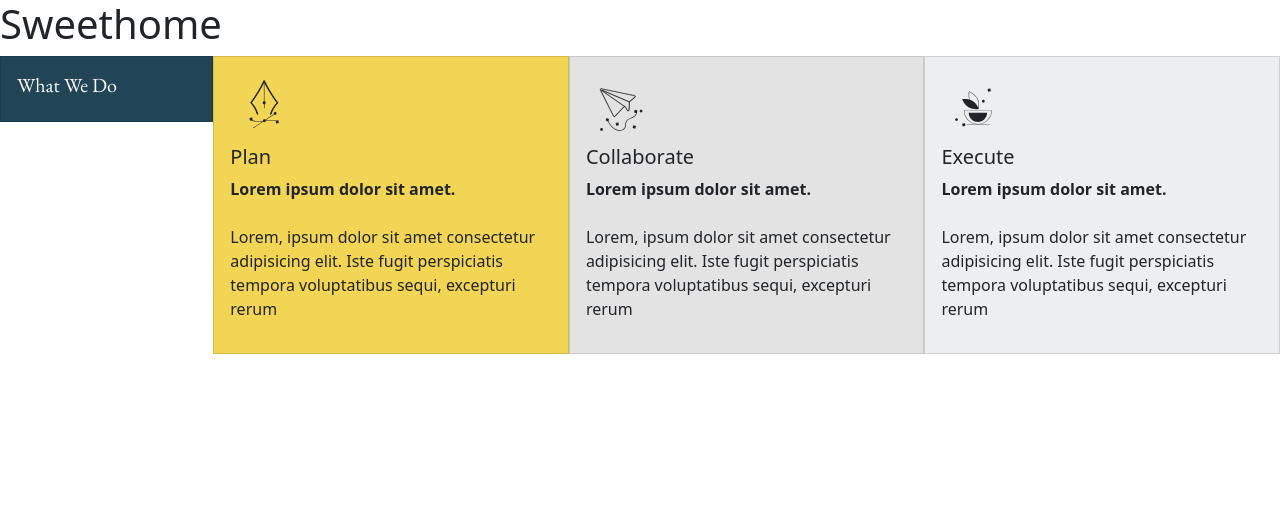
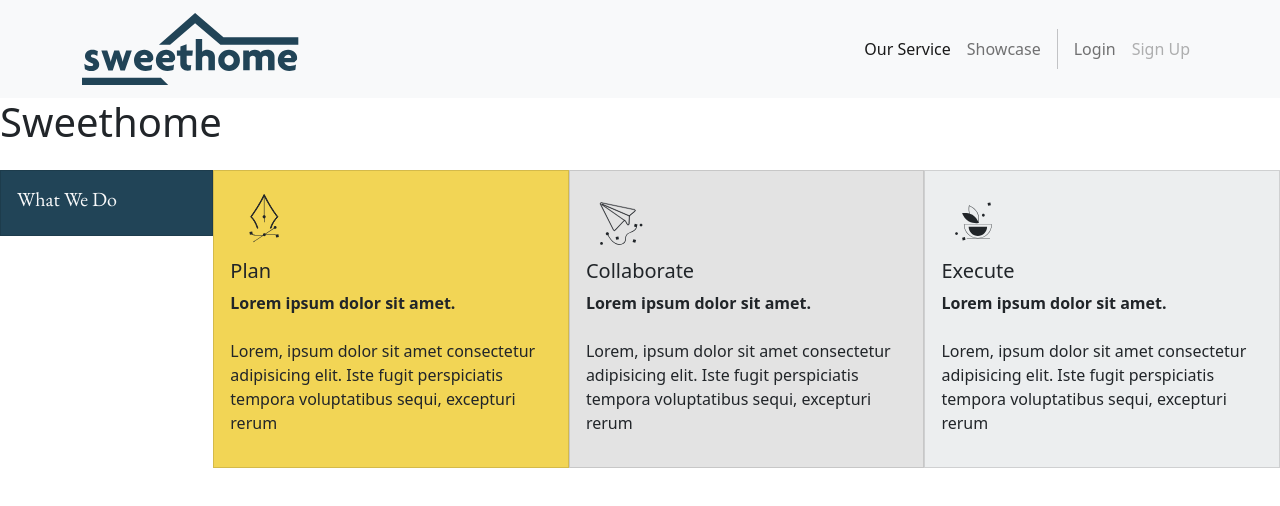
Before and after one commit to ga16sweethome/Sweethome-Frontend-Side, a React (Create React App) app: page / in a window 1280 px wide. Shown: the top 506 px of the page. Built offline with nearby package versions, Linux system fonts and the light colour scheme.

Commit message:
navbar update

```diff
--- a/src/App.jsx
+++ b/src/App.jsx
@@ -1,8 +1,10 @@
+import Navbar from './components/navbar/Navbar';
 import { HomePage } from './pages';
 
 function App() {
   return (
     <div>
+      <Navbar />
       <h1>Sweethome</h1>
       <HomePage />
     </div>
--- /dev/null
+++ b/src/components/navbar/Navbar.jsx
@@ -0,0 +1,60 @@
+import React from 'react';
+import Logo from '../../assets/icons/svg/SweetHome.svg';
+import "../../scss/components/navbar/Navbar.scss";
+
+const Navbar = () => {
+    return (
+        <div>
+            <nav className="navbar navbar-expand-lg navbar-light bg-light">
+        <div className="container">
+          <a className="navbar-brand" href="#">
+            <img src={Logo} alt="logo SweetHome" />
+          </a>
+          <button
+            className="navbar-toggler"
+            type="button"
+            data-bs-toggle="collapse"
+            data-bs-target="#navbarNav"
+            aria-controls="navbarNav"
+            aria-expanded="false"
+            aria-label="Toggle navigation"
+          >
+            <span className="navbar-toggler-icon"></span>
+          </button>
+          <div className="collapse navbar-collapse" id="navbarNav">
+            <ul className="navbar-nav ms-auto">
+              <li className="nav-item">
+                <a className="nav-link active" aria-current="page" href="#">
+                  Our Service
+                </a>
+              </li>
+              <li className="nav-item">
+                <a className="nav-link" href="#">
+                  Showcase
+                </a>
+              </li>
+              <li className="vr mx-2"></li>
+              <li className="nav-item">
+                <a className="nav-link" href="#">
+                  Login
+                </a>
+              </li>
+              <li className="nav-item">
+                <a
+                  className="nav-link disabled"
+                  href="#"
+                  tabindex="-1"
+                  aria-disabled="true"
+                >
+                  Sign Up
+                </a>
+              </li>
+            </ul>
+          </div>
+        </div>
+      </nav>
+    </div>
+  );
+};
+
+export default Navbar;
--- a/src/pages/HomePage.jsx
+++ b/src/pages/HomePage.jsx
@@ -1,10 +1,13 @@
 import React from 'react';
+import { Navbar } from 'react-bootstrap';
 import { WhatWeDoSection } from '../components';
 import LandingPage from '../layouts/LandingPage';
+
 
 const HomePage = () => {
   return (
     <LandingPage>
+      <Navbar />
       <WhatWeDoSection />
     </LandingPage>
   );
--- /dev/null
+++ b/src/scss/components/navbar/Navbar.scss
@@ -0,0 +1,3 @@
+.a {
+    height: 32px;
+}
```
Also changed, not shown: src/assets/icons/svg/SweetHome.svg (added), src/layouts/default.jsx (deleted).
